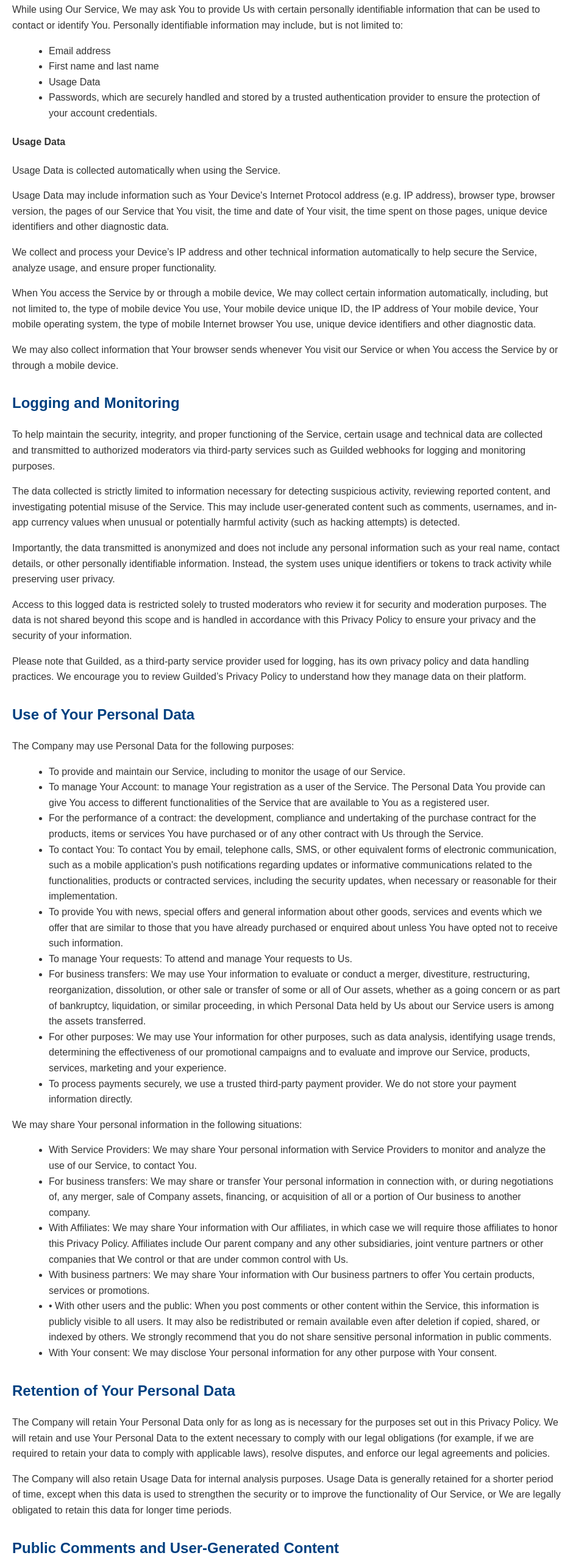
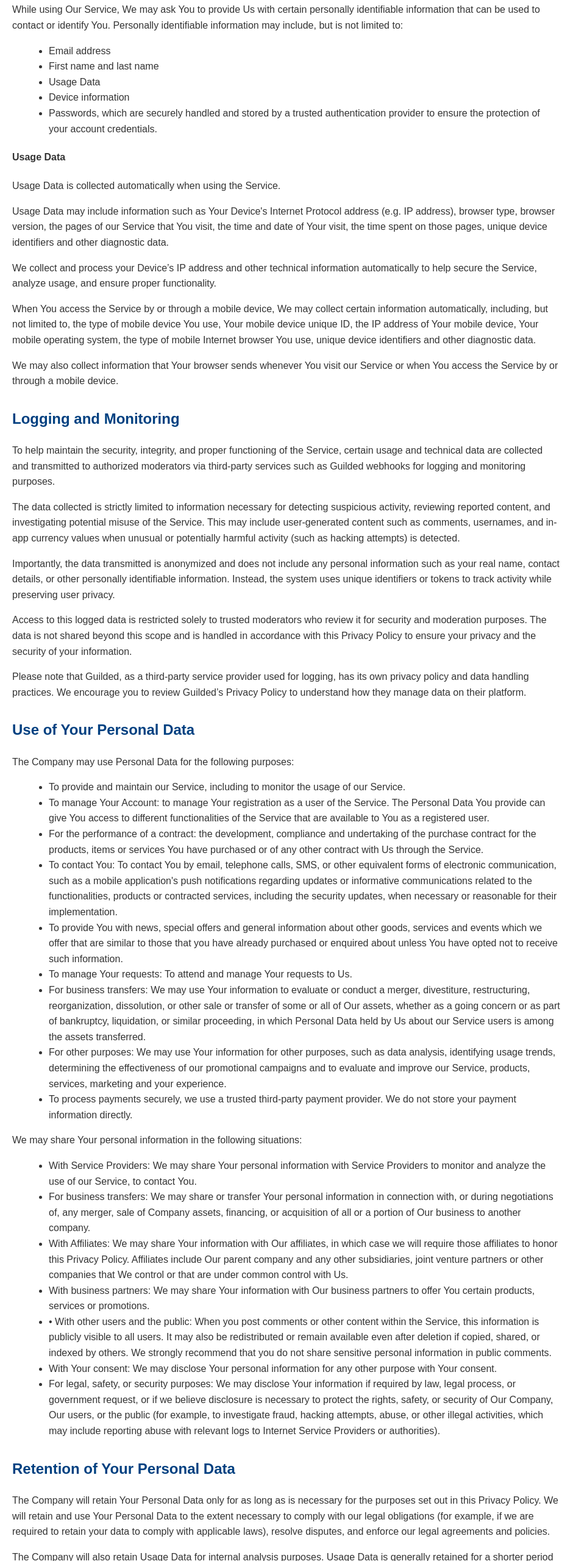
Before and after one commit to Zendabyte/privacy-policy, a plain HTML site: page index.html in a window 1280 px wide. Shown: the part 2267-4827 px from the top of the page at 61% size, without its empty margins (0-963 px from the left). Drawn offline with Linux system fonts and the light colour scheme.

Commit message:
Update index.html

```diff
--- a/index.html
+++ b/index.html
@@ -95,6 +95,7 @@
     <li>Email address</li>
     <li>First name and last name</li>
     <li>Usage Data</li>
+    <li>Device information</li>
     <li>Passwords, which are securely handled and stored by a trusted authentication provider to ensure the protection of your account credentials.</li>
   </ul>
 
@@ -139,6 +140,7 @@
     <li>With business partners: We may share Your information with Our business partners to offer You certain products, services or promotions.</li>
     <li>• With other users and the public: When you post comments or other content within the Service, this information is publicly visible to all users. It may also be redistributed or remain available even after deletion if copied, shared, or indexed by others. We strongly recommend that you do not share sensitive personal information in public comments.</li>
     <li>With Your consent: We may disclose Your personal information for any other purpose with Your consent.</li>
+    <li>For legal, safety, or security purposes: We may disclose Your information if required by law, legal process, or government request, or if we believe disclosure is necessary to protect the rights, safety, or security of Our Company, Our users, or the public (for example, to investigate fraud, hacking attempts, abuse, or other illegal activities, which may include reporting abuse with relevant logs to Internet Service Providers or authorities).</li>
   </ul>
 </section>
 
```
